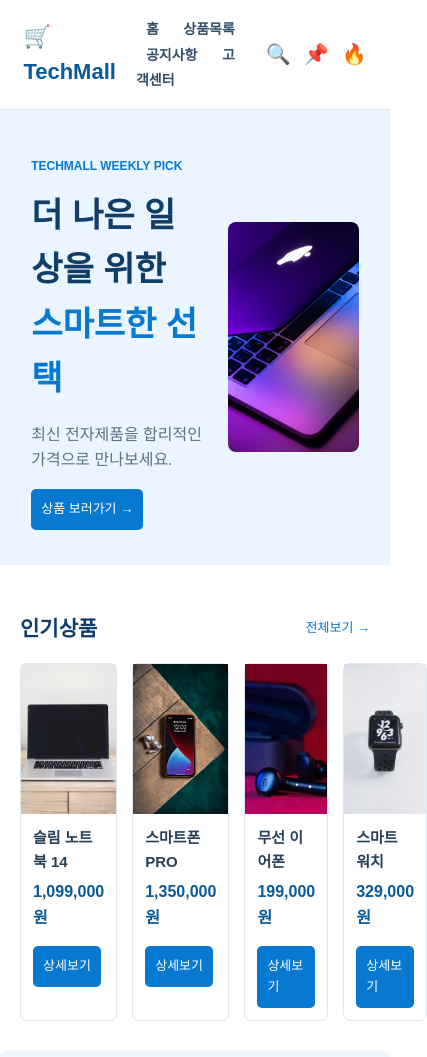
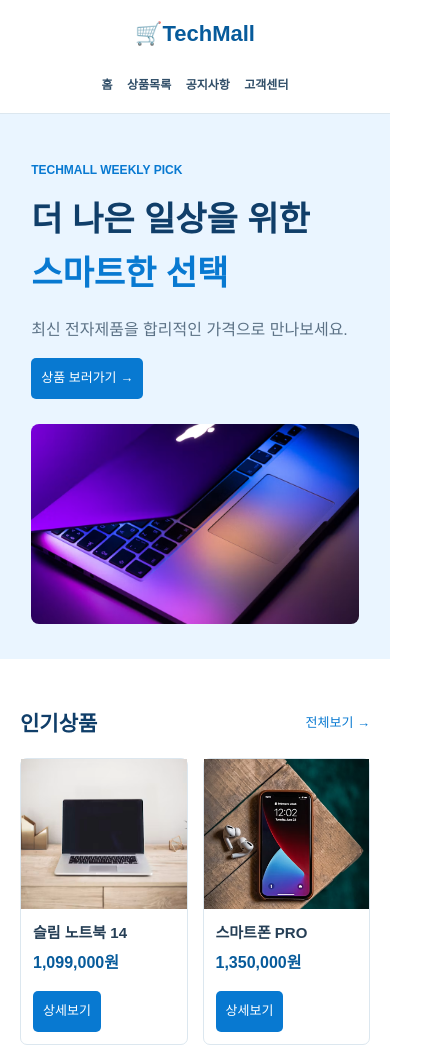
Before and after one commit to vexera421/web_sample02, a plain HTML site: page index.html in a window 390 px wide. Shown: the top 1057 px of the page, 427 px wide, since content can reach past the window. Drawn offline with Linux system fonts and the light colour scheme.

Commit message:
모바일 화면 보기 추가

```diff
--- a/css/style.css
+++ b/css/style.css
@@ -284,3 +284,56 @@ footer p {
     margin-top: 5px;
     margin-bottom: 5px;
 }
+
+/* 모바일 화면에서 보기 좋게 배치(700미만 화면) */
+
+@media (max-width: 700px) {
+    header {
+        flex-wrap: wrap;
+        justify-content: center;
+
+    }
+    nav {
+        width: 100%;
+        text-align: center;
+
+    }
+
+    nav a {
+        font-size: 12px;
+        margin: 5px;
+
+    }
+    .header-icons {
+        display: none;
+        /* 화면 너비가 작아지면 화면에서 사라짐 */
+
+    }
+    .banner {
+        flex-direction: column;
+        align-items: flex-start;
+
+    }
+
+    .banner img {
+        width: 100%;
+        height: 200px;
+
+    }
+
+    .product-list {
+        flex-wrap: wrap;
+
+    }
+
+    .product-card {
+        flex: 1 1 45%;
+    }
+
+    .service-list {
+        flex-direction: column;
+    }
+    .bottom-content {
+        flex-direction: column;
+    }
+}
```
